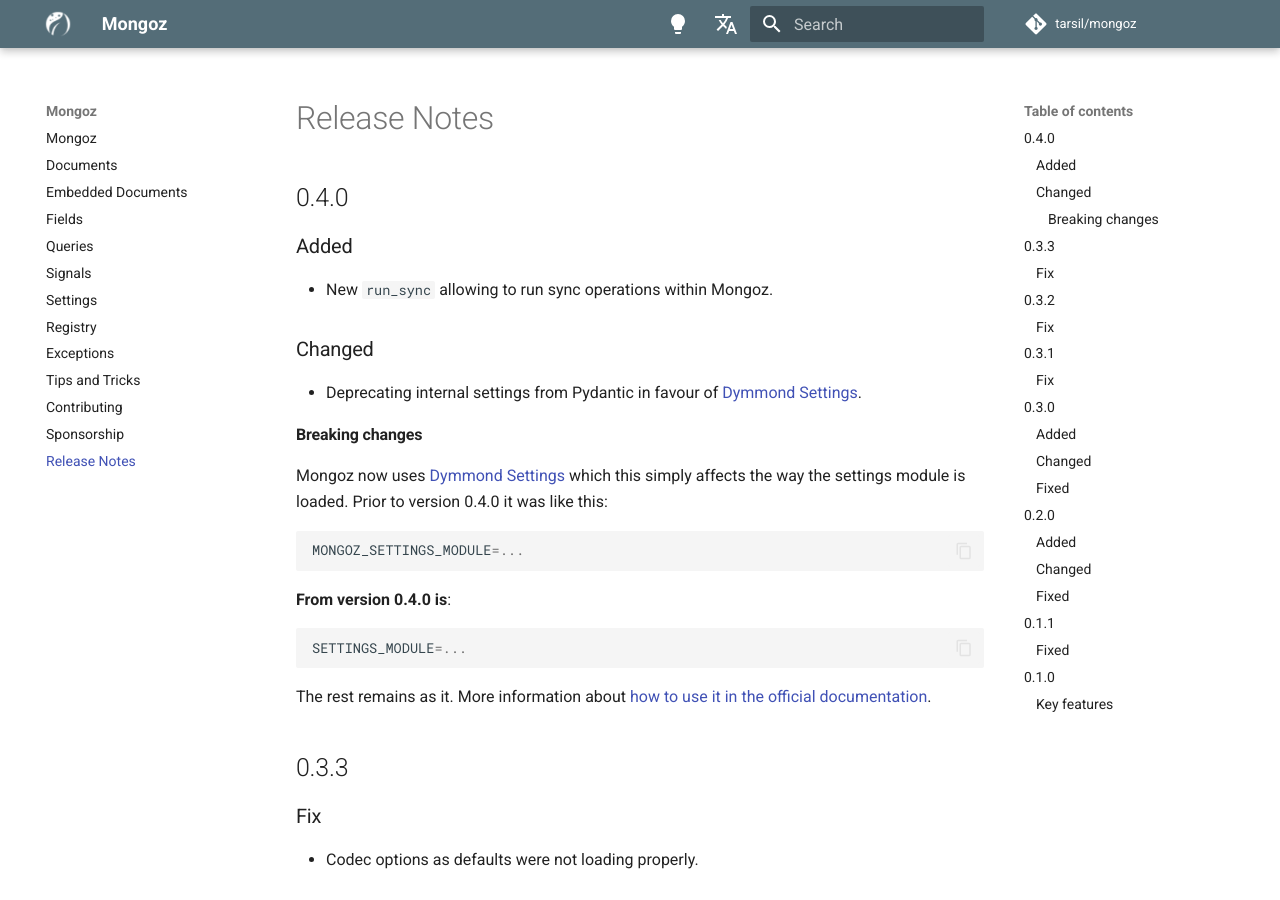
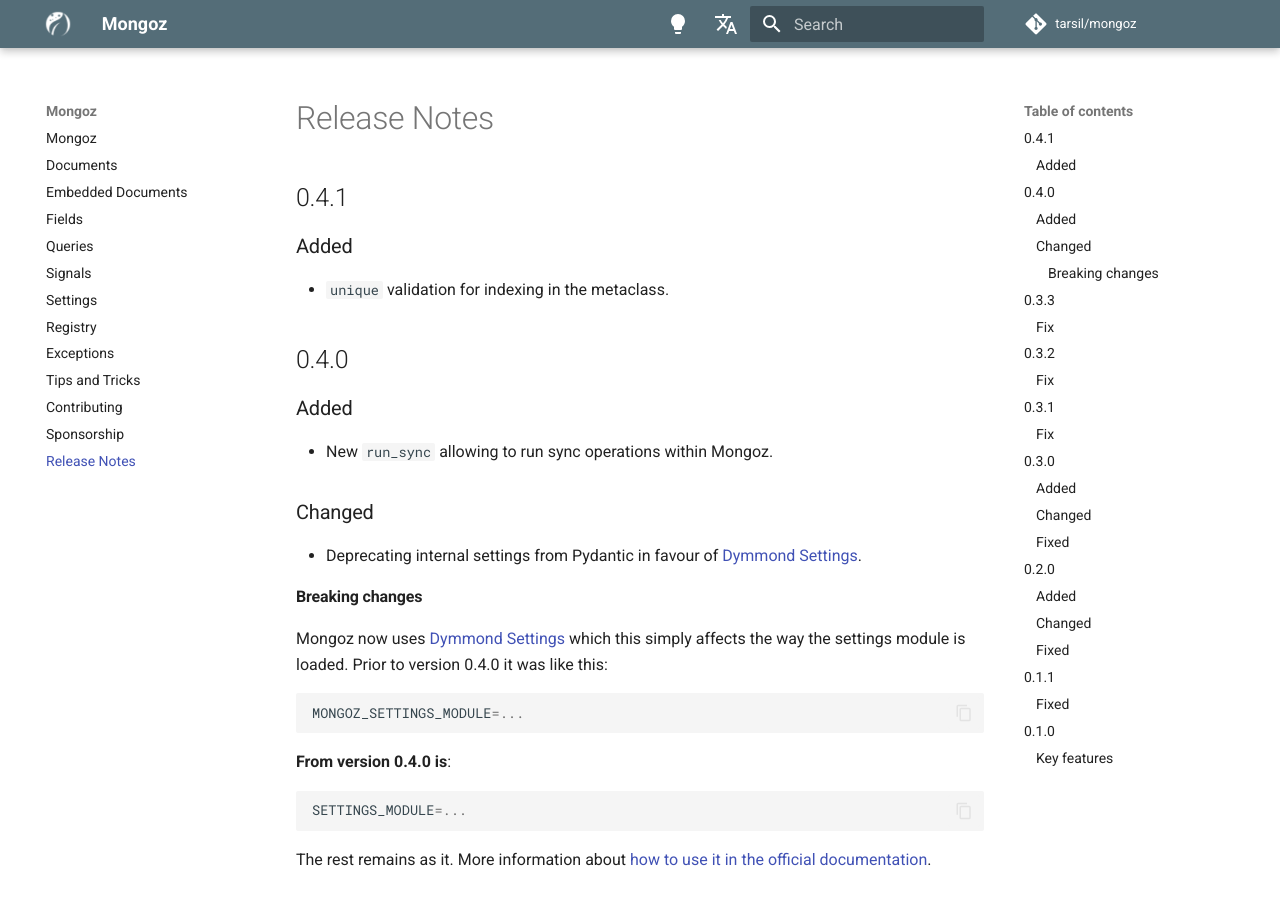
Before and after one commit to dymmond/mongoz, an MkDocs documentation site: the page built from docs/release-notes.md, in a window 1280 px wide and 900 px high. Built offline with MkDocs 1.6.1 and Material for MkDocs 9.7.7, drawn with Linux system fonts in a browser that asks for light colours; comment, search, counter and statistics services are not loaded.

Commit message:
Release 0.4.1

```diff
--- a/docs/release-notes.md
+++ b/docs/release-notes.md
@@ -1,4 +1,10 @@
 # Release Notes
+
+## 0.4.1
+
+### Added
+
+- `unique` validation for indexing in the metaclass.
 
 ## 0.4.0
 
--- a/mongoz/__init__.py
+++ b/mongoz/__init__.py
@@ -1,4 +1,4 @@
-__version__ = "0.4.0"
+__version__ = "0.4.1"
 
 from .conf import settings
 from .conf.global_settings import MongozSettings
```
